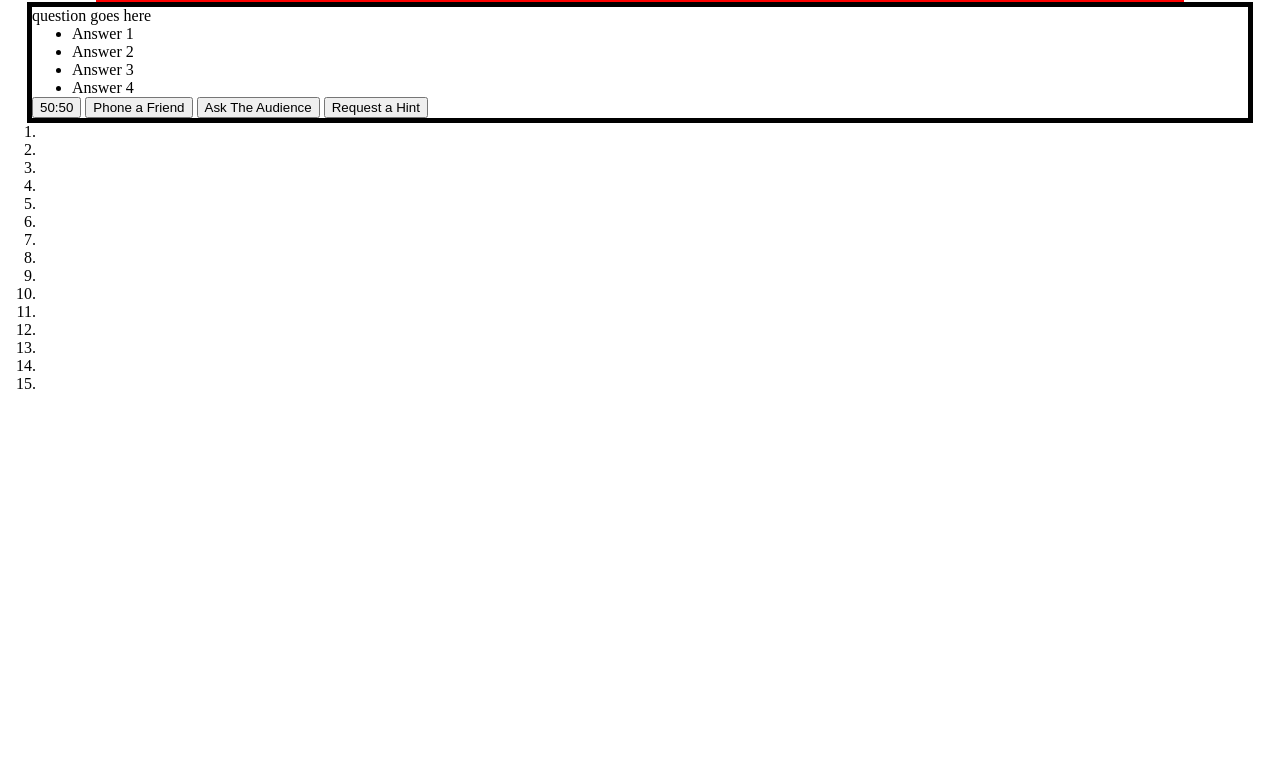
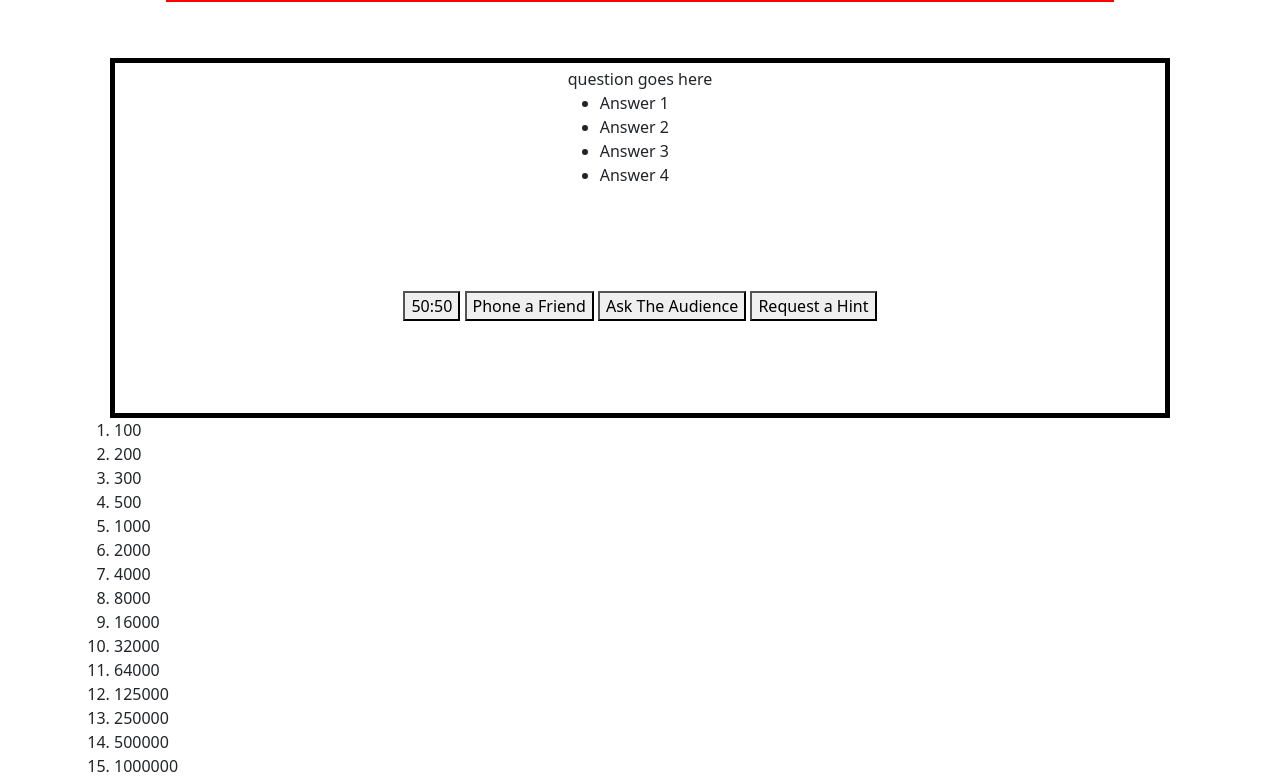
Before and after one commit to omarmneimneh/HoyaHacks22, a plain HTML site: page frontend/index.html in a window 1280 px wide. Shown: the part 38-816 px from the top of the page. Drawn offline with nearby package versions, Linux system fonts and the light colour scheme.

Commit message:
second commit

```diff
--- a/frontend/index.css
+++ b/frontend/index.css
@@ -27,4 +27,19 @@
 .interactive{
     border: 5px black solid;
     width: 95%;
+    margin-top: 5%;
+    height: 45%;
+    display: flex;
+    justify-content: center;
+    align-items: center;
+    flex-direction: column;
 }
+.qna{
+    position: relative;
+    top:-25%;
+}
+.question{
+    display: flex;
+    justify-content: center;
+    align-items: center;
+}
--- a/frontend/index.html
+++ b/frontend/index.html
@@ -6,6 +6,11 @@
     <meta name="viewport" content="width=device-width, initial-scale=1.0">
     <title>Who Wants To Be A Farmer?</title>
     <link rel="stylesheet" href="index.css">
+
+    <!-- Libraries / CDNs -->
+    <link href="https://cdn.jsdelivr.net/npm/bootstrap@5.1.3/dist/css/bootstrap.min.css" rel="stylesheet">
+    <script src="https://cdn.jsdelivr.net/npm/bootstrap@5.1.3/dist/js/bootstrap.bundle.min.js"></script>
+    <script src="https://cdn.jsdelivr.net/npm/jquery@3.5.1/dist/jquery.min.js"></script>
 </head>
 <body>
     <div class="container">
@@ -49,7 +54,8 @@
         </div>
 
         <div class="prizeBoard">
-            <ol class="prizes">
+            <ol class="prizes" id="prizesList">
+                <!-- <li id="prize" class="prize"></li>
                 <li id="prize" class="prize"></li>
                 <li id="prize" class="prize"></li>
                 <li id="prize" class="prize"></li>
@@ -63,8 +69,7 @@
                 <li id="prize" class="prize"></li>
                 <li id="prize" class="prize"></li>
                 <li id="prize" class="prize"></li>
-                <li id="prize" class="prize"></li>
-                <li id="prize" class="prize"></li>
+                <li id="prize" class="prize"></li> -->
             </ol>
         </div>
 
@@ -73,5 +78,7 @@
         </div>
 
     </div>
+
+    <script src="script.js"></script>
 </body>
 </html>
--- /dev/null
+++ b/frontend/script.js
@@ -0,0 +1,29 @@
+
+// Prize money for "Who Wants To Be A Millionaire"
+let prizePools = [100, 200, 300, 500, 1000, 2000, 4000, 8000, 16000, 32000, 64000, 125000, 250000, 500000, 1000000]
+
+$(document).ready(init);
+
+function init() {
+    $("#prizesList").html(prizePools.map(p => `<li id="prize-${p}" class="prize">${p}</li>`).join(""))
+}
+
+let currentQuestion = 0
+let currentPrize = prizePools[currentQuestion]
+
+
+let currentPlayer = 0
+
+let players = []
+
+let question = ""
+
+let answers = []
+
+let correctAnswer = ""
+
+let correctAnswerIndex = 0
+
+let answerIndex = 0
+
+let answer = ""
```
Also changed, not shown: backend/index.js (+5 -3 lines), README.md.
